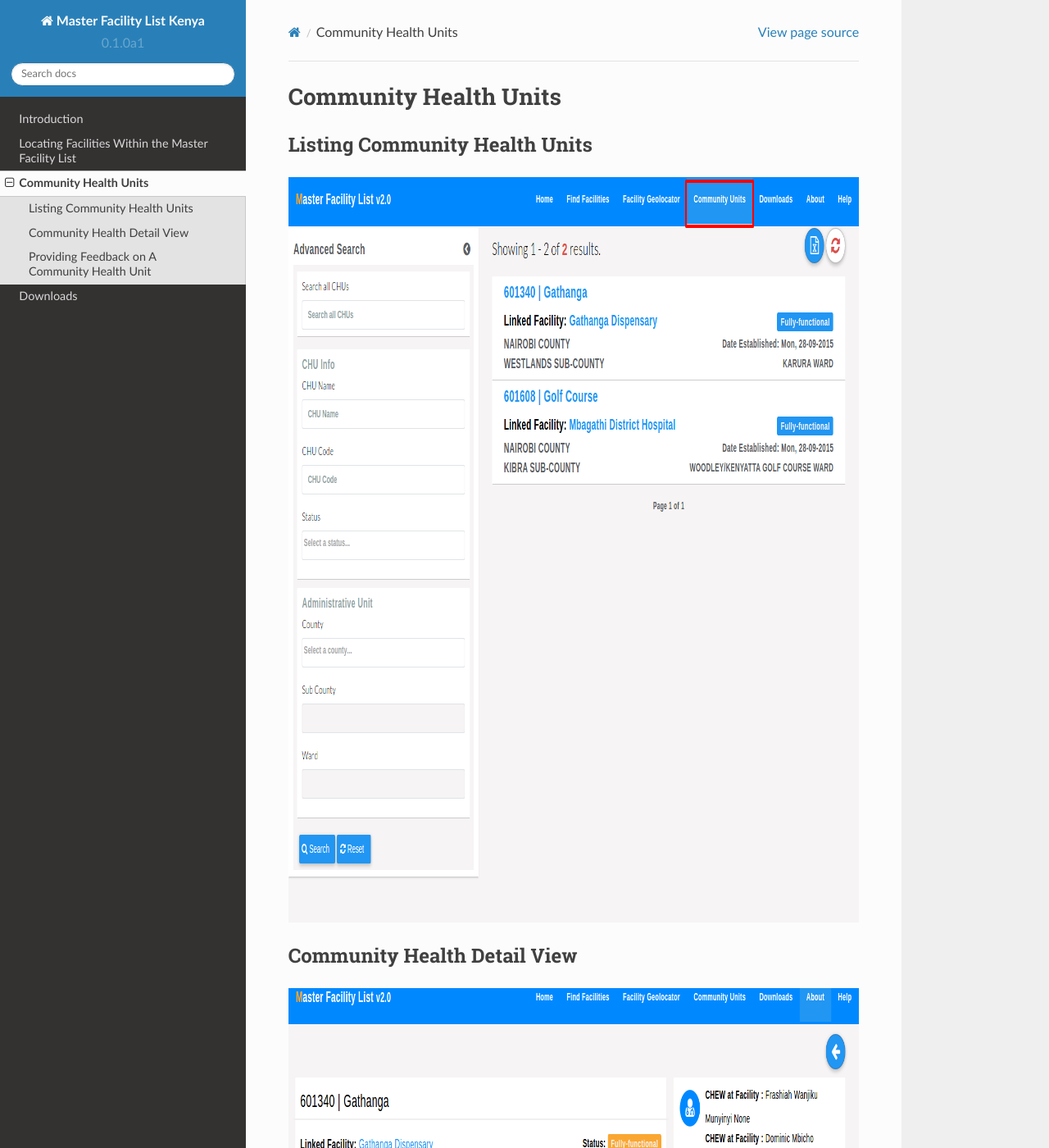
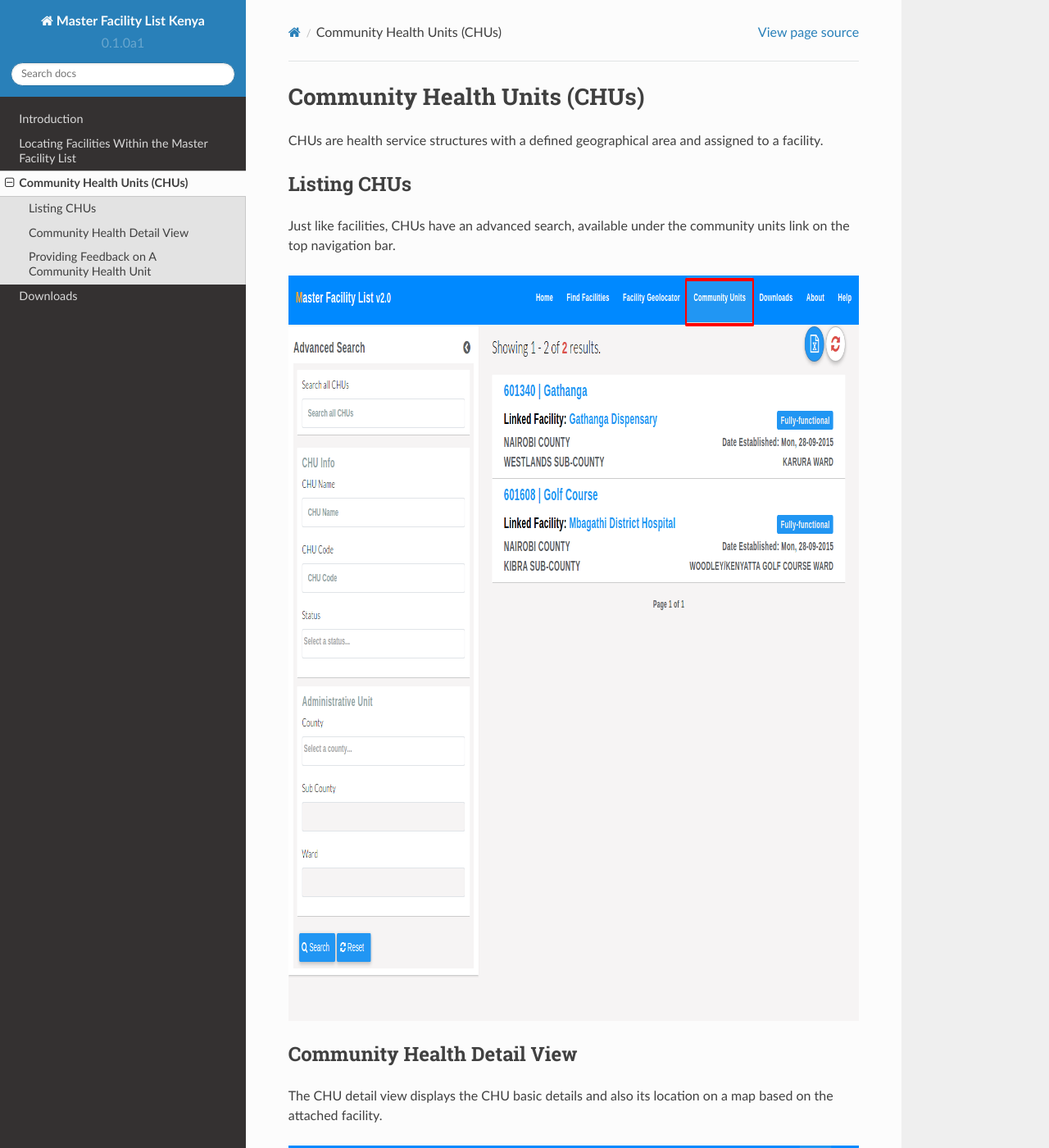
Before and after one commit to MasterFacilityList/mfl_public_docs, a Sphinx documentation site: the page built from docs/03_community_units.rst, in a window 1280 px wide and 1400 px high. Shown: the whole window at 82% size. Built offline with Sphinx 7.4.7 and the Read the Docs theme 2.0.0, drawn with Linux system fonts in a browser that asks for light colours; some of the changed text lies outside the part shown.

Commit message:
adding docs

```diff
--- a/docs/03_community_units.rst
+++ b/docs/03_community_units.rst
@@ -1,15 +1,25 @@
 
-Community Health Units
+Community Health Units (CHUs)
 ================================
 
-Listing Community Health Units
-++++++++++++++++++++++++++++++++++
+CHUs are health service structures with a defined geographical area and assigned to a facility.
+
+
+Listing CHUs
++++++++++++++
+
+Just like facilities, CHUs have an advanced search, available under the community units link
+on the top navigation bar.
+
 .. figure:: /_images/facilities/09_community_units.png
     :scale: 100%
     :alt: Community Health Units List
 
 Community Health Detail View
 ++++++++++++++++++++++++++++++++++
+The CHU detail view displays the CHU basic details and also its location on a map based on
+the attached facility.
+
 .. figure:: /_images/facilities/09_comunity_unit_detail.png
     :scale: 100%
     :alt: Community Health Unit Detail
@@ -17,6 +27,7 @@ Community Health Detail View
 
 Providing Feedback on A Community Health Unit
 +++++++++++++++++++++++++++++++++++++++++++++++++++
+CHUs can also be rated by clicking the rate chul button.
 
 .. figure:: /_images/facilities/09_rating_community_unit.png
     :scale: 100%
--- a/docs/04_downloads.rst
+++ b/docs/04_downloads.rst
@@ -1,6 +1,8 @@
 Downloads
-=======================
-TODO
+==========
+
+The downloads section offers documents and other material related to the MFL e.g. the
+MFL Implementation guide.
 
 .. figure:: /_images/facilities/10_downloads.png
     :scale: 100%
```
Also changed, not shown: docs/02_facilities.rst (+99 -71 lines).
